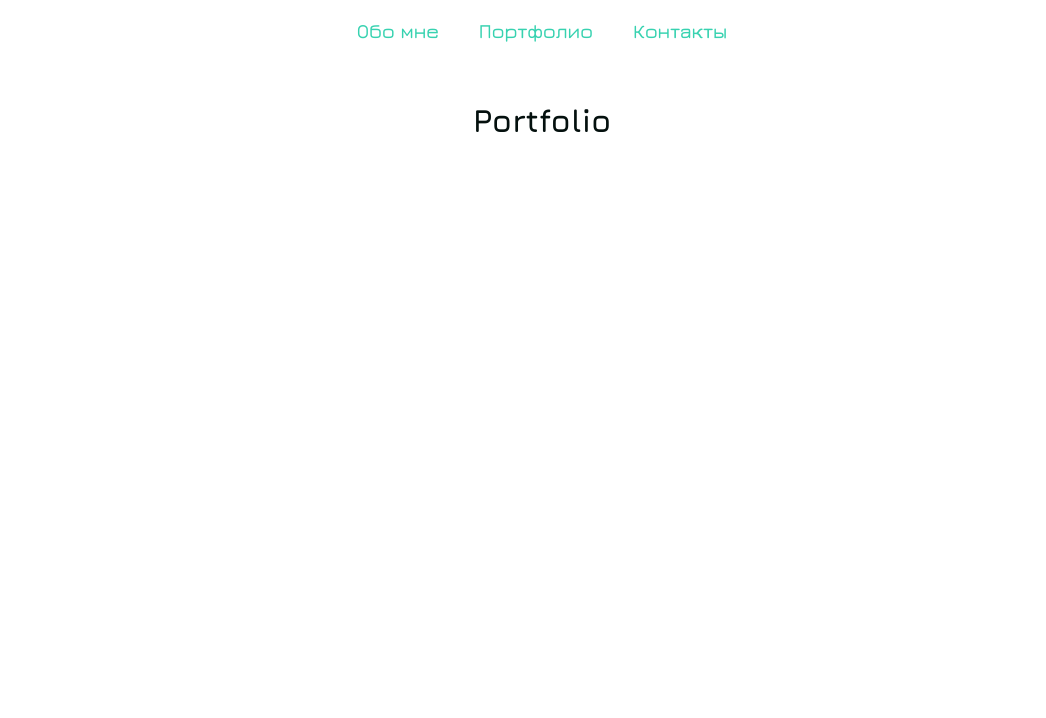
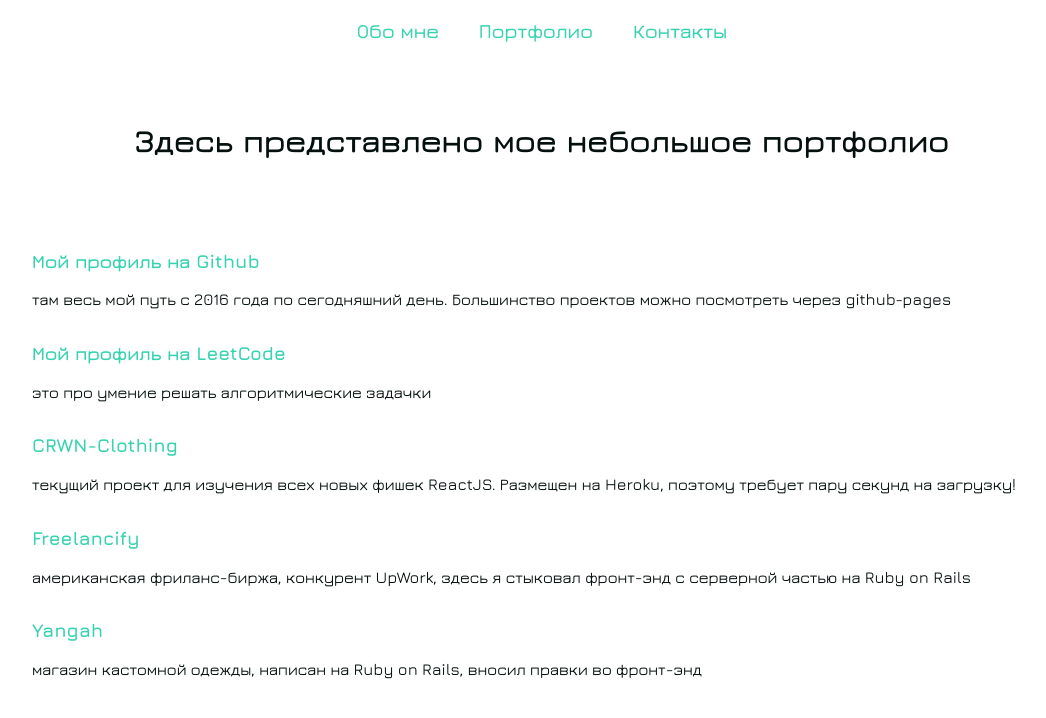
Before and after one commit to shsv382/portfolio, a React (Create React App) app: page /portfolio in a window 1280 px wide. Shown: the top 718 px of the page, without its empty margins (98-1144 px from the left). Built offline with nearby package versions, Linux system fonts and the light colour scheme.

Commit message:
MVP ready

```diff
--- a/src/components/header-container/header-container.component.jsx
+++ b/src/components/header-container/header-container.component.jsx
@@ -2,13 +2,15 @@ import React from "react";
 import './header-container.styles.scss';
 
 import { Link } from "react-router-dom";
+import { useHistory } from "react-router-dom/cjs/react-router-dom.min";
 
 const HeaderContainer = () => {
+    const history = useHistory();
     return (
         <div className="header-container">
             <Link className="header-container-link" to="about">Обо мне</Link>
-            <Link className="header-container-link" to="portfolio">Портфолио</Link>
-            <Link className="header-container-link" to="contact">Контакты</Link>
+            <Link className="header-container-link " to="portfolio">Портфолио</Link>
+            <Link className="header-container-link " to="contact">Контакты</Link>
         </div>
     )
 }
--- /dev/null
+++ b/src/components/portfolio-list/portfolio-list.component.jsx
@@ -0,0 +1,16 @@
+import React from 'react';
+import './portfolio-list.styles.scss';
+
+import PortfolioUnit from '../portfolio-unit/portfolio-unit.component';
+
+const PortfolioList = ({ data }) => {
+    return (
+        <ul className='links-list'>
+            {
+                data.map(unit => (<PortfolioUnit unit={unit} />))
+            }
+        </ul>
+    )
+}
+
+export default PortfolioList;
--- /dev/null
+++ b/src/components/portfolio-list/portfolio-list.styles.scss
@@ -0,0 +1,8 @@
+.links-list {
+    padding: 50px;
+    display: flex;
+    flex-wrap: wrap;
+    justify-content: left;
+    flex-direction: column;
+    text-align: left;
+}
--- /dev/null
+++ b/src/components/portfolio-unit/portfolio-unit.component.jsx
@@ -0,0 +1,11 @@
+import React from 'react';
+import './portfolio-unit.styles.scss';
+
+const PortfolioUnit = ({ unit }) => {
+    const { header, url, description } = unit;
+    return (
+        <li><h3><a href={url}>{header}</a></h3>{description}</li>
+    )
+}
+
+export default PortfolioUnit;
--- /dev/null
+++ b/src/components/portfolio-unit/portfolio-unit.styles.scss
@@ -0,0 +1,9 @@
+.links-list li {
+    list-style-type: none;
+    text-align: left;
+    padding-bottom: 15px;
+    a {
+        width: 100%;
+        height: 100%;
+    }
+}
--- a/src/pages/contacts/contact.component.jsx
+++ b/src/pages/contacts/contact.component.jsx
@@ -21,6 +21,8 @@ const Contact = () => {
                         <img alt="whatsapp" src='images/contact-whatsapp.png' />
                     </a>
                 </li>
+            </ul>
+            <ul className='messengers'>
                 <li>
                     <a href='https://t.me/sergy_shaby'>
                         <img alt="telegram" src='images/contact-telegram.png' />
--- a/src/pages/contacts/contact.styles.scss
+++ b/src/pages/contacts/contact.styles.scss
@@ -3,15 +3,27 @@
 }
 
 .messengers {
-    padding: 50px;
+    padding: 5px;
     display: flex;
     flex-wrap: wrap;
-    justify-content: space-around;
+    &:nth-child(even) {
+        justify-content: space-between;
+    }
+    &:nth-child(odd) {
+        justify-content: space-around;
+    }
+    @media screen and (min-width: 480px) {
+        padding: 15px;
+    }
     li {
         list-style-type: none;
         border-radius: 100%;
-        width: 80px;
-        height: 80px;
+        width: 50px;
+        height: 50px;
+        @media screen and (min-width: 375px) {
+            width: 80px;
+            height: 80px;
+        }
         a {
             width: 100%;
             height: 100%;
--- a/src/pages/portfolio/portfolio.component.jsx
+++ b/src/pages/portfolio/portfolio.component.jsx
@@ -1,9 +1,16 @@
 import React from 'react';
 import './portfolio.styles.scss';
 
+import { portfolioList } from '../../portfolio.data';
+
+import PortfolioList from '../../components/portfolio-list/portfolio-list.component';
+
 const Portfolio = () => {
     return (
-        <h1>Portfolio</h1>
+        <div className='portfolio-page'>
+            <h1>Здесь представлено мое небольшое портфолио</h1>
+            <PortfolioList data={portfolioList} />
+        </div>
     )
 }
 
--- a/src/pages/portfolio/portfolio.styles.scss
+++ b/src/pages/portfolio/portfolio.styles.scss
@@ -0,0 +1,3 @@
+.portfolio-page {
+    padding: 20px;
+}
--- /dev/null
+++ b/src/portfolio.data.js
@@ -0,0 +1,27 @@
+export const portfolioList = [
+    {
+        url: "https://github.com/shsv382",
+        header: "Мой профиль на Github",
+        description: "там весь мой путь с 2016 года по сегодняшний день. Большинство проектов можно посмотреть через github-pages"
+    },
+    {
+        url: "https://leetcode.com/shsv382/",
+        header: "Мой профиль на LeetCode",
+        description: "это про умение решать алгоритмические задачки"
+    },
+    {
+        url: "https://crwn-clothing-1991.herokuapp.com",
+        header: "CRWN-Clothing",
+        description: "текущий проект для изучения всех новых фишек ReactJS. Размещен на Heroku, поэтому требует пару секунд на загрузку!"
+    },
+    {
+        url: "http://www.freelancify.com/",
+        header: "Freelancify",
+        description: "американская фриланс-биржа, конкурент UpWork, здесь я стыковал фронт-энд с серверной частью на Ruby on Rails"
+    },
+    {
+        url: "https://www.yangah.com/",
+        header: "Yangah",
+        description: "магазин кастомной одежды, написан на Ruby on Rails, вносил правки во фронт-энд"
+    }
+]
```
